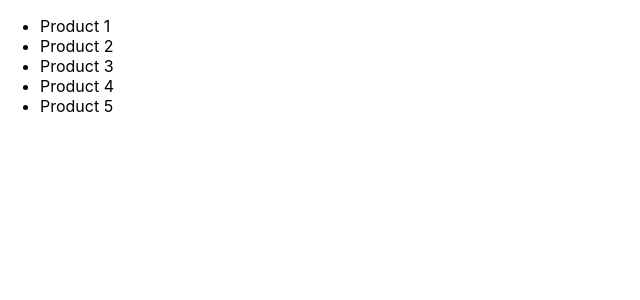
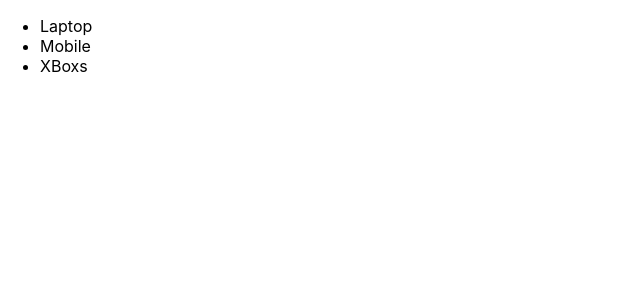
Before and after one commit to aijazbinqasim/static-datafetch-demo, a Next.js app: page / in a window 1280 px wide. Shown: the top 300 px of the page, without its empty margins (0-640 px from the left). Built offline with nearby package versions, Linux system fonts and the light colour scheme.

Commit message:
Use of getStaticPaths()

```diff
--- a/data/dumy-data.json
+++ b/data/dumy-data.json
@@ -1,9 +1,15 @@
 {
   "products": [
-    { "id": "p1", "title": "Product 1", "description": "This is product 1" },
-    { "id": "p2", "title": "Product 2", "description": "This is product 2" },
-    { "id": "p3", "title": "Product 3", "description": "This is product 3" },
-    { "id": "p4", "title": "Product 4", "description": "This is product 4" },
-    { "id": "p5", "title": "Product 5", "description": "This is product 5" }
+    { "id": "p1", "title": "Laptop", "description": "This is Lenovo laptop." },
+    {
+      "id": "p2",
+      "title": "Mobile",
+      "description": "This is a great Vivo mobile."
+    },
+    {
+      "id": "p3",
+      "title": "XBoxs",
+      "description": "This is a good gaming console by Microsoft."
+    }
   ]
 }
--- a/pages/index.js
+++ b/pages/index.js
@@ -1,5 +1,6 @@
 import path from "path";
 import fs from "fs/promises";
+import Link from "next/link";
 
 export default function Home(props) {
   const { products } = props;
@@ -7,7 +8,9 @@
   return (
     <ul>
       {products.map((p) => (
-        <li key={p.id}>{p.title}</li>
+        <li key={p.id}>
+          <Link href={`/${p.id}`}>{p.title}</Link>
+        </li>
       ))}
     </ul>
   );
```
Also changed, not shown: pages/[pid].js (added, +39 -0 lines).
